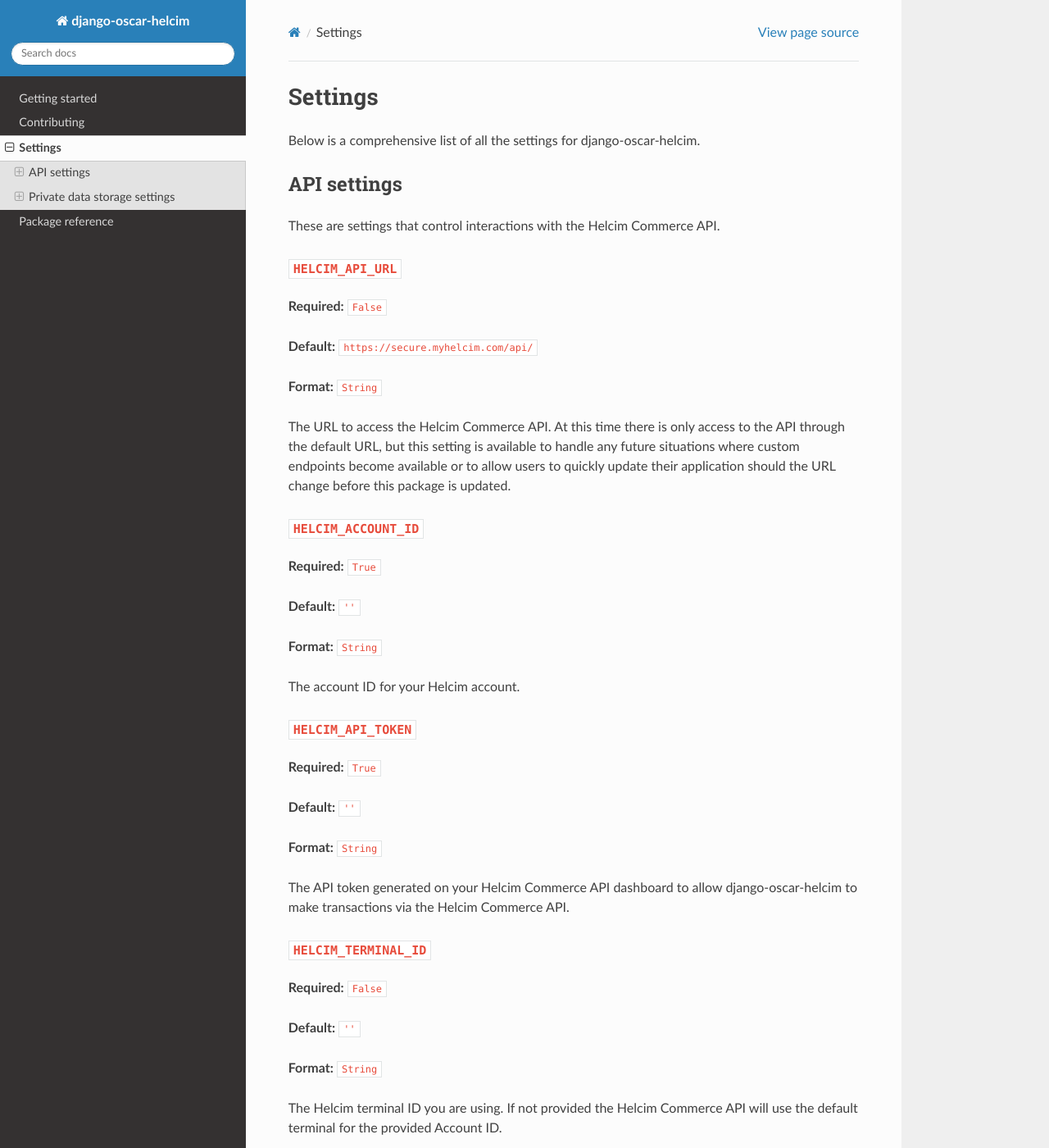
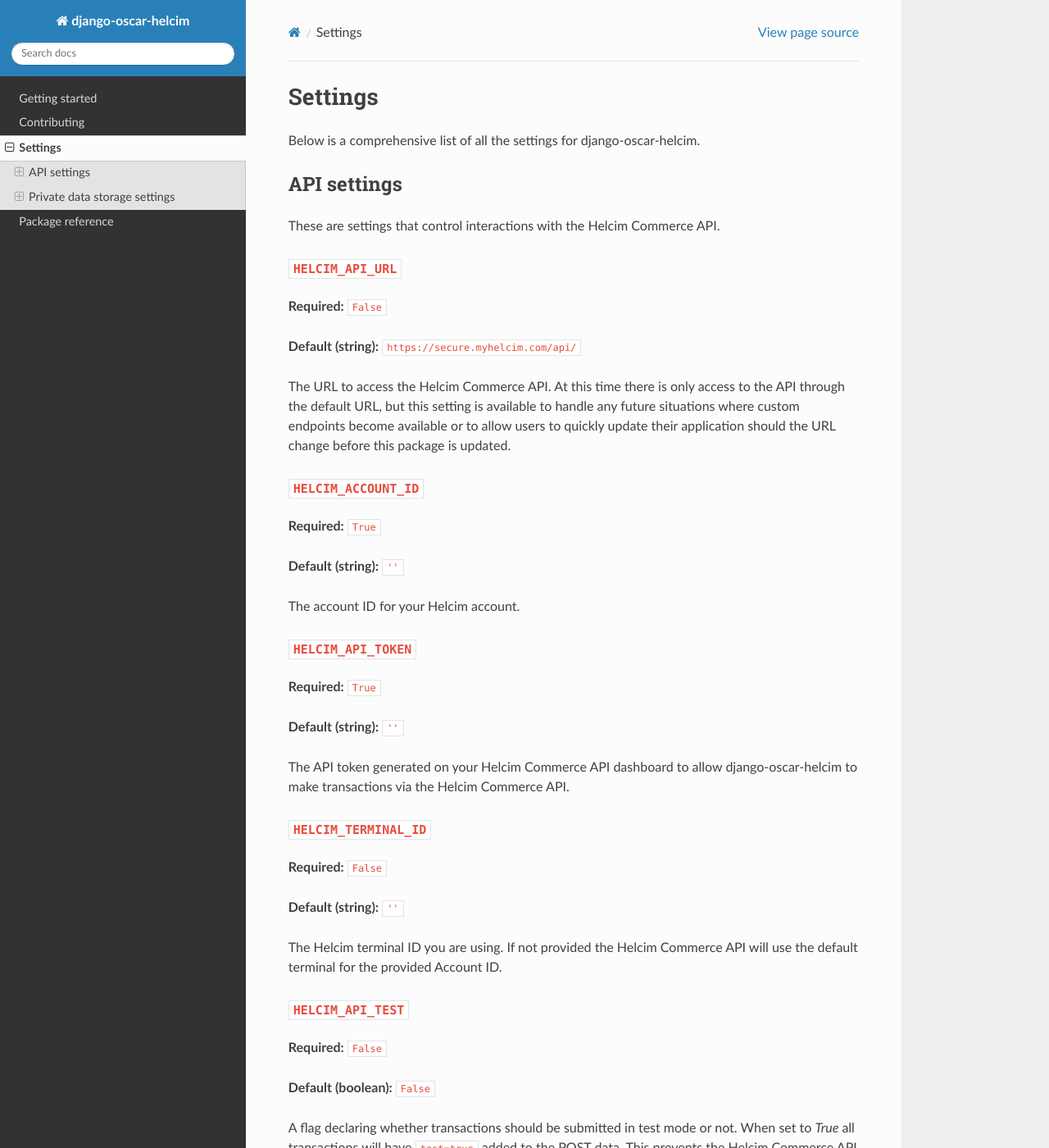
Before and after one commit to studybuffalo/django-helcim, a Sphinx documentation site: the page built from docs/settings.rst, in a window 1280 px wide and 1400 px high. Shown: the whole window at 82% size. Built offline with Sphinx 7.4.7 and the Read the Docs theme 2.0.0, drawn with Linux system fonts in a browser that asks for light colours; some of the changed text lies outside the part shown.

Commit message:
Streamlining settings documentation

```diff
--- a/docs/settings.rst
+++ b/docs/settings.rst
@@ -17,9 +17,7 @@
 
 **Required:** ``False``
 
-**Default:** ``https://secure.myhelcim.com/api/``
-
-**Format:** ``String``
+**Default (string):** ``https://secure.myhelcim.com/api/``
 
 The URL to access the Helcim Commerce API. At this time there is only
 access to the API through the default URL, but this setting is
@@ -32,9 +30,7 @@
 
 **Required:** ``True``
 
-**Default:** ``''``
-
-**Format:** ``String``
+**Default (string):** ``''``
 
 The account ID for your Helcim account.
 
@@ -43,9 +39,7 @@
 
 **Required:** ``True``
 
-**Default:** ``''``
-
-**Format:** ``String``
+**Default (string):** ``''``
 
 The API token generated on your Helcim Commerce API dashboard to allow
 django-oscar-helcim to make transactions via the Helcim Commerce API.
@@ -55,9 +49,7 @@
 
 **Required:** ``False``
 
-**Default:** ``''``
-
-**Format:** ``String``
+**Default (string):** ``''``
 
 The Helcim terminal ID you are using. If not provided the Helcim
 Commerce API will use the default terminal for the provided Account ID.
@@ -67,9 +59,7 @@
 
 **Required:** ``False``
 
-**Default:** ``False``
-
-**Format:** ``Boolean``
+**Default (boolean):** ``False``
 
 A flag declaring whether transactions should be submitted in test mode
 or not. When set to `True` all transactions will have ``test=true`` added
@@ -92,9 +82,7 @@
 
 **Required:** ``False``
 
-**Default:** ``False``
-
-**Format:** ``Boolean``
+**Default (boolean):** ``False``
 
 If set to ``True``, all references to the cardholder name, credit card
 number, credit card expiry, credit card type, and Helcim Commerce
@@ -106,9 +94,7 @@
 
 **Required:** ``False``
 
-**Default:** ``False``
-
-**Format:** ``Boolean``
+**Default (boolean):** ``False``
 
 If set to ``True``, redacts all reference to the credit card cardholder
 name.
@@ -118,9 +104,7 @@
 
 **Required:** ``False``
 
-**Default:** ``False``
-
-**Format:** ``Boolean``
+**Default (boolean):** ``False``
 
 If set to ``True``, redacts all reference to the credit card number.
 
@@ -129,9 +113,7 @@
 
 **Required:** ``False``
 
-**Default:** ``False``
-
-**Format:** ``Boolean``
+**Default (boolean):** ``False``
 
 If set to ``True``, redacts all reference to the credit card expiry date.
 
@@ -140,9 +122,7 @@
 
 **Required:** ``False``
 
-**Default:** ``False``
-
-**Format:** ``Boolean``
+**Default (boolean):** ``False``
 
 If set to ``True``, redacts all reference to the credit card type.
 
@@ -151,9 +131,7 @@
 
 **Required:** ``False``
 
-**Default:** ``False``
-
-**Format:** ``Boolean``
+**Default (boolean):** ``False``
 
 If set to ``True``, redacts all reference to the Helcim Commerce credit
 card token.
```
